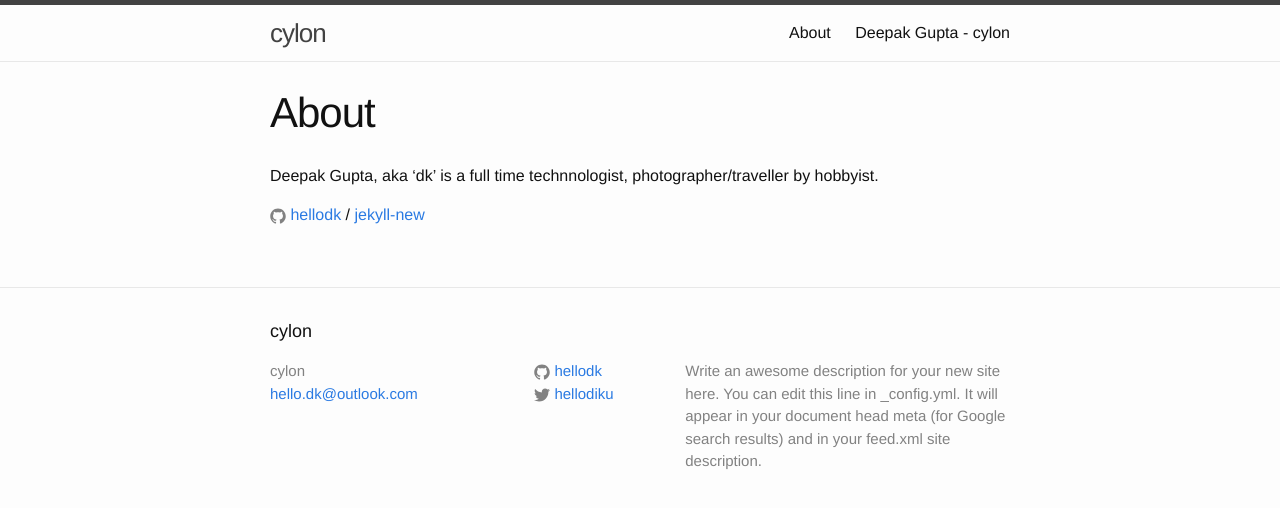
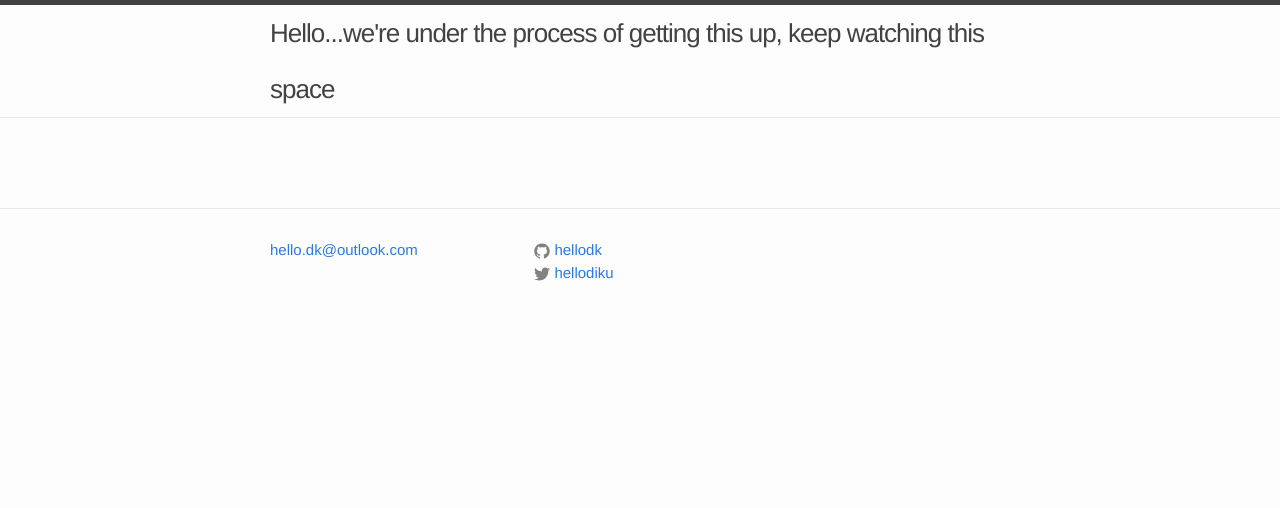
Before and after one commit to hellodk/hellodk.github.io, a Jekyll site: the page built from about.md, in a window 1280 px wide. Shown: the top 508 px of the page. Built offline with Jekyll 4.4.1, drawn with Linux system fonts in a browser that asks for light colours.

Commit message:
On hold now

```diff
--- a/_config.yml
+++ b/_config.yml
@@ -6,16 +6,42 @@
 # 'jekyll serve'. If you change this file, please restart the server process.
 
 # Site settings
-title: cylon
+#title: cylon
+title: "Hello...we're under the process of getting this up, keep watching this space"
 email: hello.dk@outlook.com
-description: > # this means to ignore newlines until "baseurl:"
-  Write an awesome description for your new site here. You can edit this
-  line in _config.yml. It will appear in your document head meta (for
-  Google search results) and in your feed.xml site description.
-baseurl: "" # the subpath of your site, e.g. /blog
+#description: > Coming soon..keep watchig this space
+#baseurl: "" # the subpath of your site, e.g. /blog
 url: "http://hellodk.in" # the base hostname & protocol for your site
 twitter_username: hellodiku
 github_username:  hellodk
 
 # Build settings
 markdown: kramdown
+
+
+description: "Coming Soon"
+#if you modify locale please have a look at _data/messages.yml too
+locale: en
+#for meta name="author" :
+author:
+
+#Target date in UTC / GMT
+countdown:
+  theme: red
+  year: 2015
+  month: 12
+  day: 10
+  hour: 5
+  minute: 30
+
+# Jekyll configuration
+sass:
+  sass_dir: _sass
+  style: compressed
+permalink: /:categories/:title/
+kramdown:
+  toc_levels: 1..2
+highlighter: pygments
+
+
+exclude: ["lib", "config.rb", ".sass-cache", "Capfile", "config", "log", "Rakefile", "Rakefile.rb", "tmp", "*.sublime-project", "*.sublime-workspace", "Gemfile", "Gemfile.lock", "README.md", "LICENSE", "node_modules", "Gruntfile.js", "package.json"]
--- a/_includes/footer.html
+++ b/_includes/footer.html
@@ -2,12 +2,11 @@
 
   <div class="wrapper">
 
-    <h2 class="footer-heading">{{ site.title }}</h2>
+    <!--h2 class="footer-heading">{{ site.title }}</h2-->
 
     <div class="footer-col-wrapper">
       <div class="footer-col footer-col-1">
         <ul class="contact-list">
-          <li>{{ site.title }}</li>
           <li><a href="mailto:{{ site.email }}">{{ site.email }}</a></li>
         </ul>
       </div>
@@ -29,7 +28,7 @@
       </div>
 
       <div class="footer-col footer-col-3">
-        <p>{{ site.description }}</p>
+        <!--p>{{ site.description }}</p-->
       </div>
     </div>
 
--- a/about.md
+++ b/about.md
@@ -1,10 +1,4 @@
 ---
 layout: page
-title: About
 permalink: /about/
 ---
-
-Deepak Gupta, aka 'dk' is a full time technnologist, photographer/traveller by hobbyist.
-
-{% include icon-github.html username="hellodk" %} /
-[jekyll-new](https://github.com/hellodk)
```
Also changed, not shown: _posts/2015-12-07-welcome-to-jekyll.markdown (deleted, +0 -28 lines), index.html (+2 -8 lines), images/dk.jpg (added), 6 other files.
